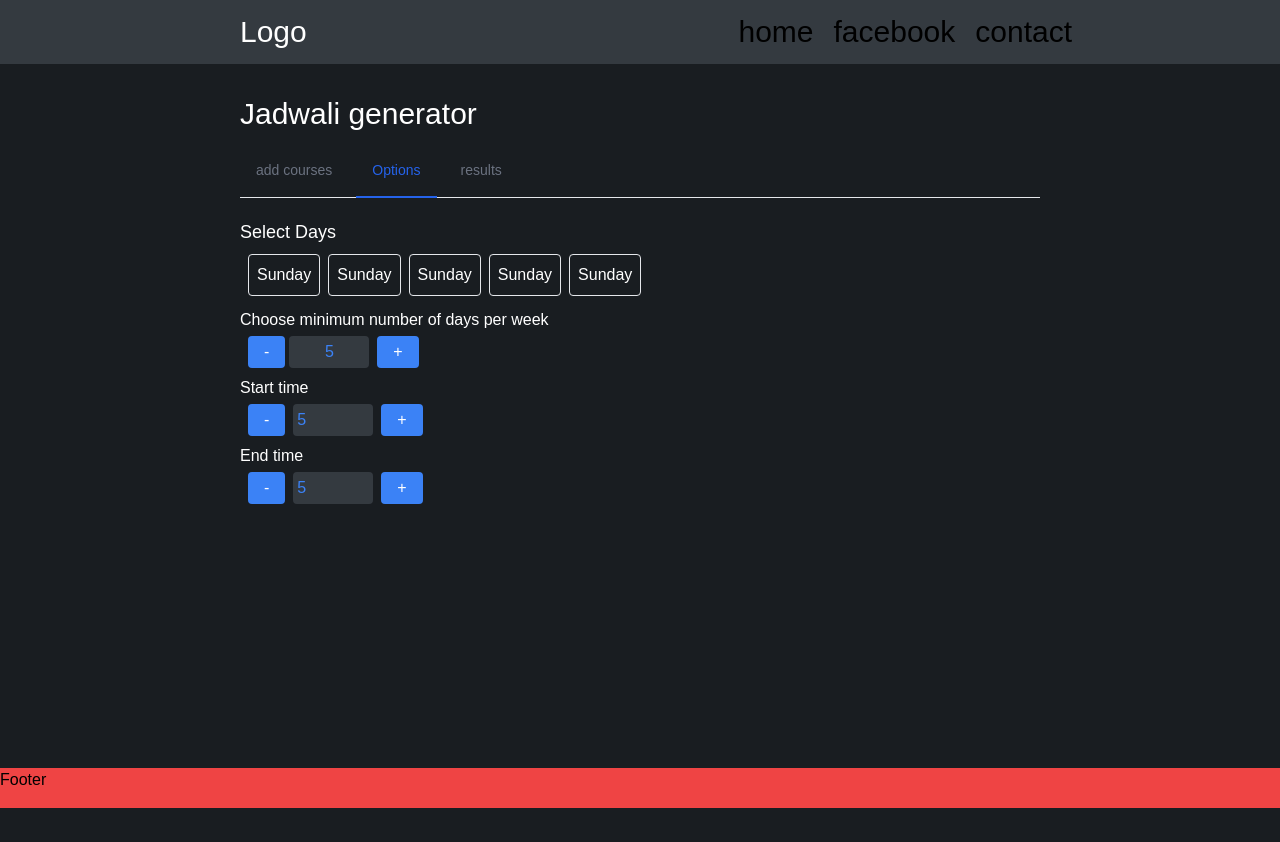
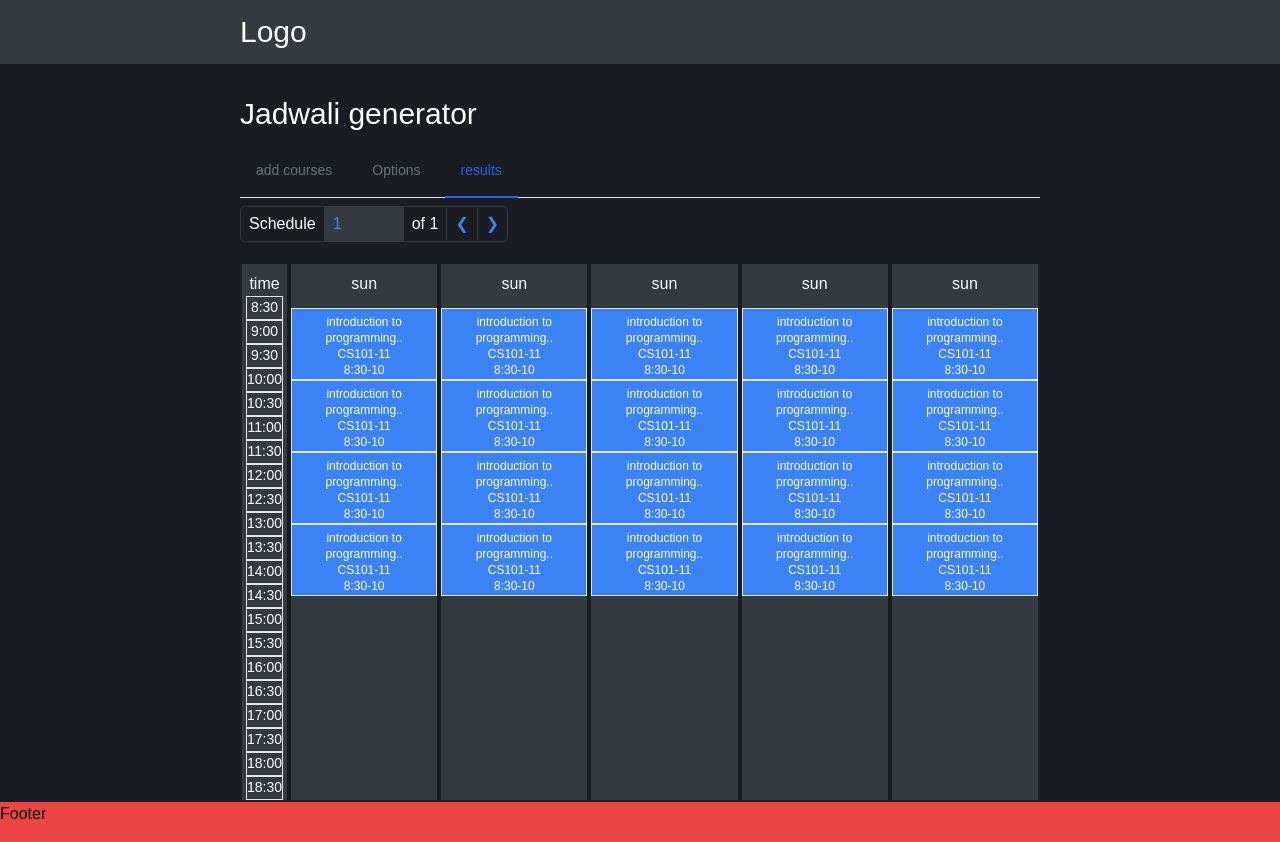
Before and after one commit to hamzaseif13/jadwali, a React (Create React App) app in the folder client/: page / in a window 1280 px wide. Before the commit the page ends 808 px from the top, so only its background shows below. Built offline with nearby package versions, Linux system fonts and the light colour scheme.

Commit message:
added result tab

```diff
--- a/client/src/App.js
+++ b/client/src/App.js
@@ -3,8 +3,9 @@ import './App.css';
 import Footer from './components/layout/Footer';
 import Navbar from './components/layout/Navbar';
 import Generator from './pages/Generator';
-//trytry
-//lol
+
+
+
 function App() {
   return (
     <>
--- a/client/src/components/layout/Navbar.jsx
+++ b/client/src/components/layout/Navbar.jsx
@@ -4,11 +4,12 @@ function Navbar() {
   return (
     <div className=" h-[8vh] bg-mylight flex items-center justify-between  min-h-[50px]">
         <h1 className="text-white text-3xl ml-3 md:ml-26 sm:ml-10 lg:ml-60 ">Logo</h1>
-        <ul className="flex mr-1 text-xl lg:text-3xl md:mr-30 sm:mr-10 lg:mr-52 ">
+
+        {/* <ul className="flex mr-1 text-xl lg:text-3xl md:mr-30 sm:mr-10 lg:mr-52 ">
             <li className="mr-5">home</li>
             <li className="mr-5">facebook</li>
             <li>contact</li>
-        </ul>
+        </ul> */}
     </div>
   )
 }
--- a/client/src/components/tabs/AddCourses/AddCourses.jsx
+++ b/client/src/components/tabs/AddCourses/AddCourses.jsx
@@ -7,13 +7,13 @@ function AddCourses() {
   return (
 
     <TabLayout>
-      <div className="">
-
-       <ChooseSchool/>
-       <SearchBox/>
-       <CourseWrapper/>
+      <div className="lg:flex mt-5 ">
+        <div className="lg:mr-20">
+          <ChooseSchool />
+          <SearchBox />
+        </div>
+        <CourseWrapper />
       </div>
-
     </TabLayout>
 
   );
--- a/client/src/components/tabs/AddCourses/ChooseSchool.jsx
+++ b/client/src/components/tabs/AddCourses/ChooseSchool.jsx
@@ -2,7 +2,7 @@ import React from 'react'
 
 function ChooseSchool() {
   return (
-    <div className="max-w-sm">
+    <div className="max-w-sm lg:w-[20rem]">
          <h1 className="text-lg mr-10">Choose Your school</h1>
         <select className={' min-w-full block px-3 py-1.5 text-base font-normal text-blue-500   border-solid border-gray-300  rounded transition ease-in-out  m-0   focus:border-white focus:outline-none bg-mylight'} >
           <option value >JUST</option>
--- a/client/src/components/tabs/AddCourses/CourseWrapper.jsx
+++ b/client/src/components/tabs/AddCourses/CourseWrapper.jsx
@@ -2,7 +2,7 @@ import React from 'react'
 import Course from './Course'
 function CourseWrapper() {
   return (
-    <div className="">
+    <div className="lg:mt-6">
       <Course name="introductino to programming" symbol="cs101" hours="3"/>
       <Course name="introductino to programming" symbol="cs101" hours="3"/>
       <Course name="introductino to programming" symbol="cs101" hours="3"/>
--- a/client/src/components/tabs/AddCourses/SearchBox.jsx
+++ b/client/src/components/tabs/AddCourses/SearchBox.jsx
@@ -3,7 +3,7 @@ import React from 'react'
 function SearchBox() {
     return (
 
-        <div className=" max-w-sm mb-2">
+        <div className="max-w-sm  mb-2">
             <h1>Add courses</h1>
             <div className="">
                 <input
--- a/client/src/components/tabs/Options/Options.jsx
+++ b/client/src/components/tabs/Options/Options.jsx
@@ -7,7 +7,7 @@ function Options() {
   return (
 
     <TabLayout>
-        <div>
+        <div className="mt-3">
             <DaysFilter/>
             <MinimumFilter/>
             <TimeRange/>
--- /dev/null
+++ b/client/src/components/tabs/Results/Day.jsx
@@ -0,0 +1,22 @@
+import React from 'react'
+import Section from './Section'
+function Day({ sections }) {
+
+    const arr = [
+        { days: "SUN TUE", startTime: 8.5, endTime: 10 },
+        { /* days: "SUN TUE", startTime: 10, endTime: 11.5 },
+        { days: "MON", startTime: 12, endTime: 13  */},
+    ]
+
+    return (
+        <div className="text-base  text-white bg-mylight w-52 border-2 border-mydark  text-center pt-2  mt-5 ">
+            <h1 className='mb-3'>sun</h1>
+            <Section section={arr[0]}/>
+            <Section section={arr[0]}/>
+            <Section section={arr[0]}/>
+            <Section section={arr[0]}/>
+        </div>
+    )
+}
+
+export default Day
--- a/client/src/components/tabs/Results/Results.jsx
+++ b/client/src/components/tabs/Results/Results.jsx
@@ -1,8 +1,63 @@
 import React from 'react'
-
+import TabLayout from '../TabLayout'
+import Day from './Day'
 function Results() {
+  const arr = [
+    { days: "SUN TUE", startTime: 8.5, endTime: 10 },
+    { days: "SUN TUE", startTime: 10, endTime: 11.5 },
+    { days: "MON", startTime: 8.5, endTime: 10 },
+    { days: "WED", startTime: 8.5, endTime: 10 },
+    { days: "THU", startTime: 8.5, endTime: 10 }
+  ]
   return (
-    <div className="text-white">Results</div>
+    <div className="text-white  sm:ml-10 md:ml-26 lg:ml-60  sm:mr-10 md:mr-26 lg:mr-60 ">
+      <div className="flex ">
+        <div className="flex justify-center items-center mt-2 border w-fit rounded border-mylight">
+          <div className="inline  py-1 px-2 ">Schedule</div>
+          <input
+            type="number"
+            className={'pl-2 py-1 border border-mylight font-normal text-blue-500  transition ease-in-out  m-0  bg-mylight w-20 '}
+            defaultValue="1"
+          />
+          <div className="inline  py-1 px-2 r">of 1</div>
+          <button className=" inline p-1 text-blue-500 border-mylight border px-2 border-t-0 border-b-0"><span>&#10094;</span></button>
+          <button className=" inline text-blue-500 p-1 border-mylight border px-2 border-t-0 border-b-0 border-l-0 border-r-0"><span>&#10095;</span></button>
+        </div>
+      </div>
+      <div className="flex ">
+        <div className=" text-white bg-mylight  border-2 border-mydark  text-center pt-2 px-1 mt-5 ">
+          <h1 className='mb'>time</h1>
+          <div className=" text-sm">
+            <h1 className="h-6 border">8:30</h1>
+            <h1 className="h-6 border">9:00</h1>
+            <h1 className="h-6 border">9:30</h1>
+            <h1 className="h-6 border">10:00</h1>
+            <h1 className="h-6 border">10:30</h1>
+            <h1 className="h-6 border">11:00</h1>
+            <h1 className="h-6 border">11:30</h1>
+            <h1 className="h-6 border">12:00</h1>
+            <h1 className="h-6 border">12:30</h1>
+            <h1 className="h-6 border">13:00</h1>
+            <h1 className="h-6 border">13:30</h1>
+            <h1 className="h-6 border">14:00</h1>
+            <h1 className="h-6 border">14:30</h1>
+            <h1 className="h-6 border">15:00</h1>
+            <h1 className="h-6 border">15:30</h1>
+            <h1 className="h-6 border">16:00</h1>
+            <h1 className="h-6 border">16:30</h1>
+            <h1 className="h-6 border">17:00</h1>
+            <h1 className="h-6 border">17:30</h1>
+            <h1 className="h-6 border">18:00</h1>
+            <h1 className="h-6 border">18:30</h1>
+          </div>
+        </div>
+        <Day />
+        <Day />
+        <Day />
+        <Day />
+        <Day />
+      </div>
+    </div>
   )
 }
 
--- /dev/null
+++ b/client/src/components/tabs/Results/Section.jsx
@@ -0,0 +1,19 @@
+import React from 'react'
+
+function Section({ section }) {
+  const { startTime, endTime } = section
+  let height = (endTime - startTime) * 2 * 0.75
+  let name = "introduction to programming sd,f dskdsf ksfdk"
+  return (
+    <div className={`bg-blue-500 border flex flex-col justify-center h-[4.5rem] text-left px-1 overflow-clip text-ellipsis md:text-base`}>
+      <div className="text-xs  w-8  sm:w-full md:w-full lg-w-full">
+        <h1 className="mt-1 sm:hidden">{name.substring(0,12)}..</h1>
+        <h1 className="mt-1 hidden text-center sm:block">{name.substring(0,27)}..</h1>
+      </div>
+        <h1 className="text-center text-xs">CS101-11</h1>
+      <h1 className="text-[0.6rem] sm:text-xs text-center" >8:30-10</h1>
+    </div>
+  )
+}
+
+export default Section
--- a/client/src/components/tabs/TabLayout.jsx
+++ b/client/src/components/tabs/TabLayout.jsx
@@ -2,7 +2,7 @@ import React from 'react'
 
 function TabLayout({children}) {
   return (
-    <div className="text-white ml-3 sm:ml-10 md:ml-26 lg:ml-60 mt-5 sm:mr-10 md:mr-26 lg:mr-60 mr-3">
+    <div className="text-white ml-3 sm:ml-10 md:ml-26 lg:ml-60  sm:mr-10 md:mr-26 lg:mr-60 mr-3">
         {children}
     </div>
 
--- a/client/src/pages/Generator.jsx
+++ b/client/src/pages/Generator.jsx
@@ -6,7 +6,7 @@ import Options from '../components/tabs/Options/Options'
 //xd sxws
 import Results from '../components/tabs/Results/Results'
 function Generator() {
-  const [active, setActive] = useState(2)
+  const [active, setActive] = useState(3)
   const renderActiveTap = ()=>{
     switch(active){
       case 1:return<AddCourses/>
```
Also changed, not shown: 7 other files (tests, documents, lock files or other folders).
